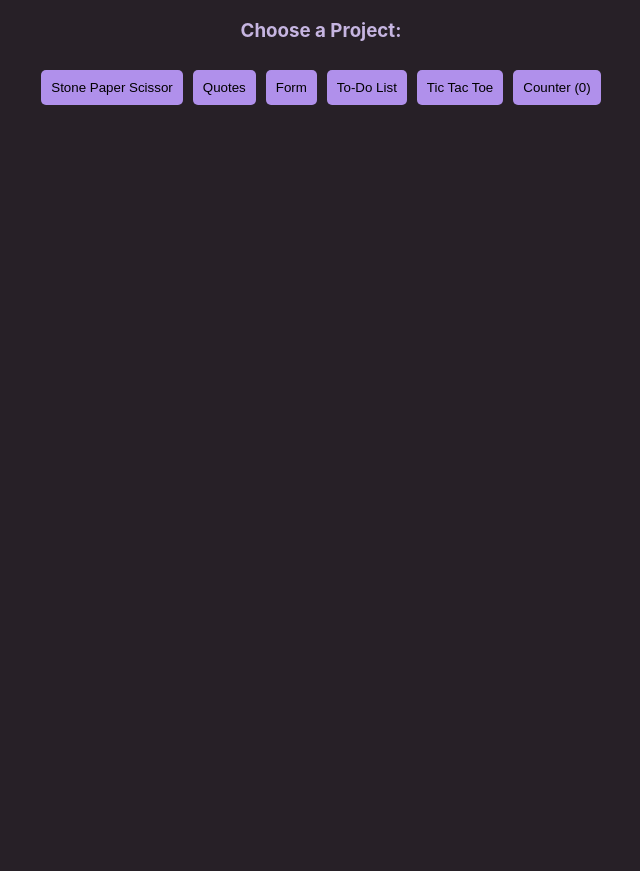
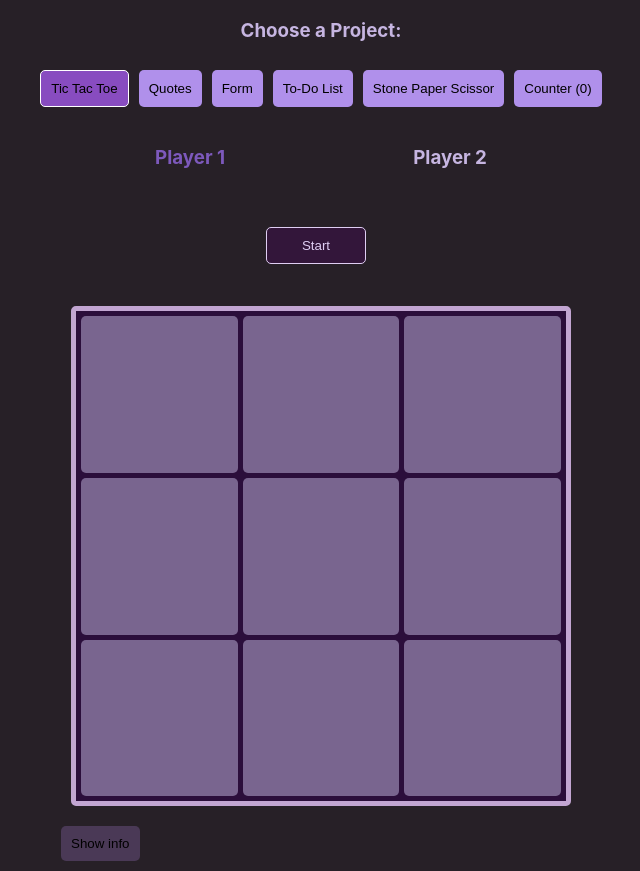
Before and after one commit to anaspxr/my-small-projects, a React (Create React App) app: page / in a window 1280 px wide. Shown: the whole page, without its empty margins (319-959 px from the left). Before the commit the page ends 800 px from the top, so only its background shows below. Built offline with nearby package versions, Linux system fonts and the light colour scheme.

Commit message:
edit app.js code to show tictactoe as landing page

```diff
--- a/src/App.js
+++ b/src/App.js
@@ -12,14 +12,14 @@ export const CounterContext = React.createContext();
 function App() {
   const [count, setCount] = useState(0);
   const listItems = [
-    "Stone Paper Scissor",
+    "Tic Tac Toe",
     "Quotes",
     "Form",
     "To-Do List",
-    "Tic Tac Toe",
+    "Stone Paper Scissor",
     `Counter (${count})`,
   ];
-  const [showContent, setShowContent] = useState(0);
+  const [showContent, setShowContent] = useState(1);
   const Buttons = listItems.map((content, index) => (
     <button
       key={index}
@@ -36,11 +36,11 @@ function App() {
       <h3>Choose a Project:</h3>
       <CounterContext.Provider value={[setCount]}>
         <div className="buttons-container"> {Buttons}</div>
-        {showContent === 1 && <StonePaperScissor />}
+        {showContent === 1 && <TicTac />}
         {showContent === 2 && <Quotes />}
         {showContent === 3 && <Form />}
         {showContent === 4 && <TodoList />}
-        {showContent === 5 && <TicTac />}
+        {showContent === 5 && <StonePaperScissor />}
         {showContent === 6 && <Counter />}
       </CounterContext.Provider>
     </div>
```
